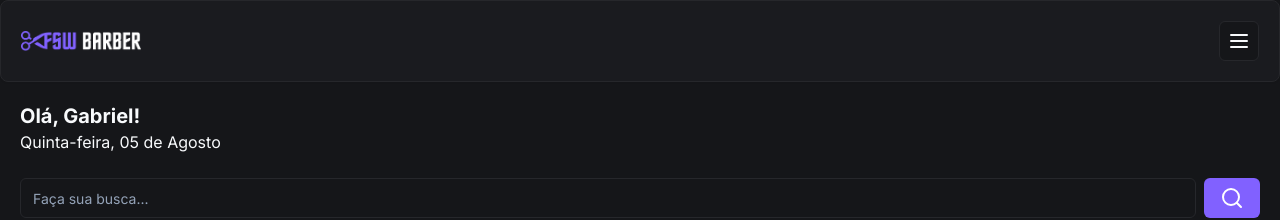
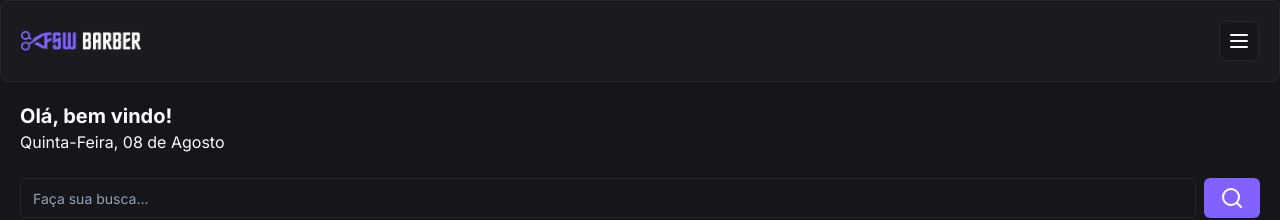
Before and after one commit to GabrielDantas-99/barbershop-nextjs, a Next.js app: page / in a window 1280 px wide. Shown: the top 220 px of the page. Built offline with nearby package versions, Linux system fonts and the light colour scheme; no server answers; the database is empty.

Commit message:
feat: update welcome message

```diff
--- a/app/page.tsx
+++ b/app/page.tsx
@@ -9,6 +9,8 @@
 import Search from "./_components/search"
 import { getServerSession } from "next-auth"
 import { authOptions } from "./_lib/auth"
+import { format } from "date-fns"
+import { ptBR } from "date-fns/locale"
 
 export default async function Home() {
   const session = await getServerSession(authOptions)
@@ -43,8 +45,18 @@
     <div>
       <Header />
       <div className="p-5">
-        <h2 className="text-xl font-bold">Olá, Gabriel!</h2>
-        <p>Quinta-feira, 05 de Agosto</p>
+        <h2 className="text-xl font-bold">
+          Olá, {session?.user ? session.user.name : "bem vindo"}!
+        </h2>
+        <p>
+          <span className="capitalize">
+            {format(new Date(), "EEEE, dd", { locale: ptBR })}
+          </span>
+          <span>&nbsp;de&nbsp;</span>
+          <span className="capitalize">
+            {format(new Date(), "MMMM", { locale: ptBR })}
+          </span>
+        </p>
 
         {/* BUSCA */}
         <div className="mt-6">
```
